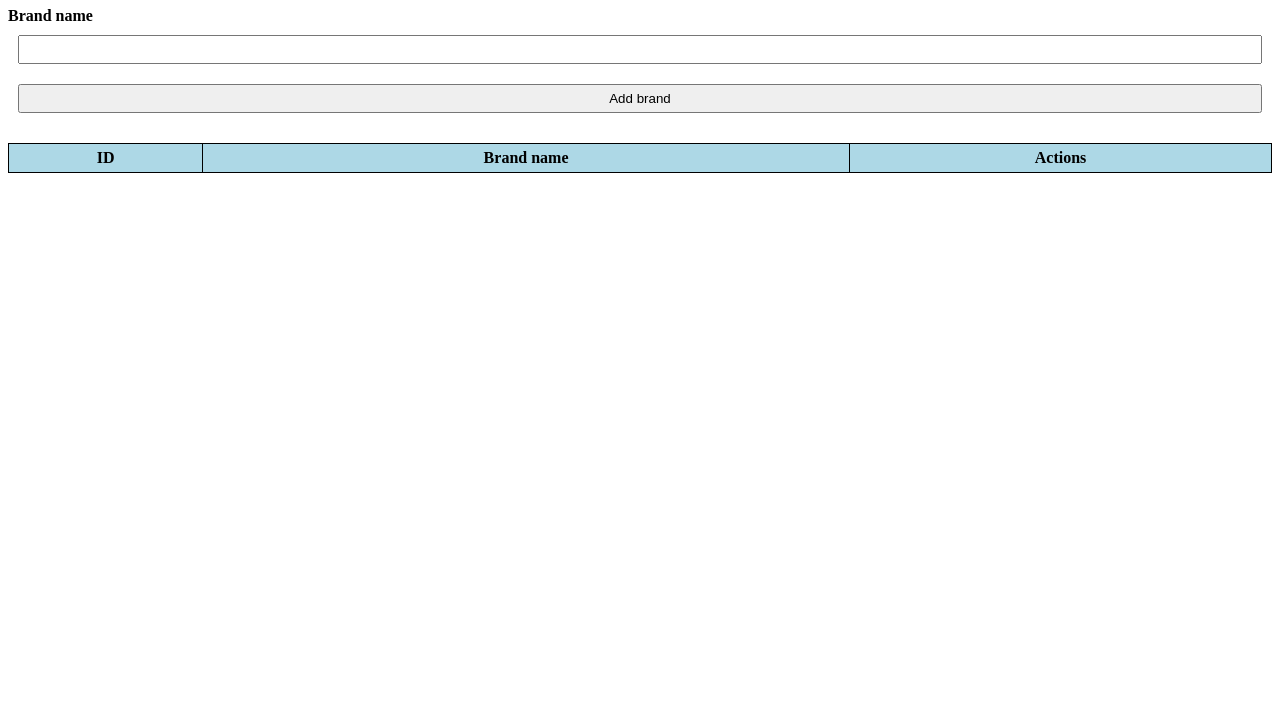
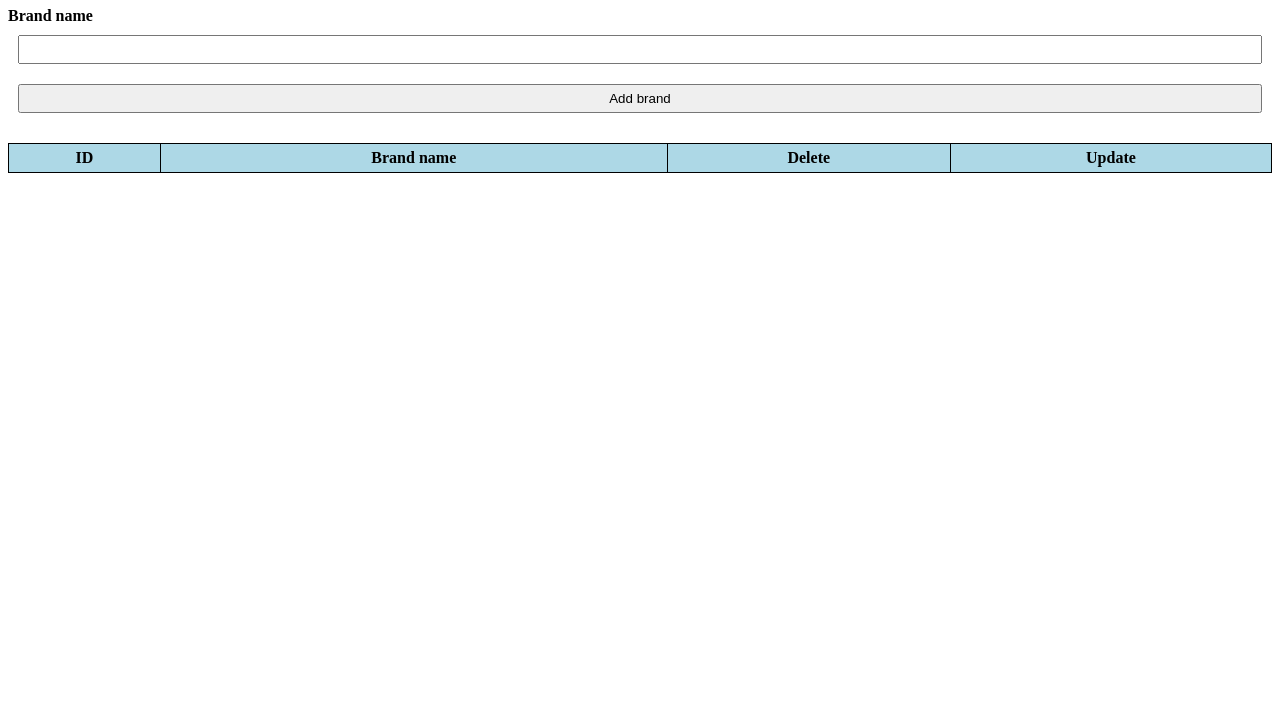
Before and after one commit to KoviDaniel/DAKLXU_HFT_2021221, a plain HTML site: page DAKLXU_HFT_2021221.JSClient/wwwroot/index.html in a window 1280 px wide. Shown: the part 73-800 px from the top of the page. Drawn offline with Linux system fonts and the light colour scheme; no server answers.

Commit message:
start to implement update method

```diff
--- a/DAKLXU_HFT_2021221.JSClient/wwwroot/index.html
+++ b/DAKLXU_HFT_2021221.JSClient/wwwroot/index.html
@@ -19,7 +19,8 @@
             <tr>
                 <th>ID</th>
                 <th>Brand name</th>
-                <th>Actions</th>
+                <th>Delete</th>
+                <th>Update</th>
             </tr>
         </thead>
         <tbody id="resultareas">
```
